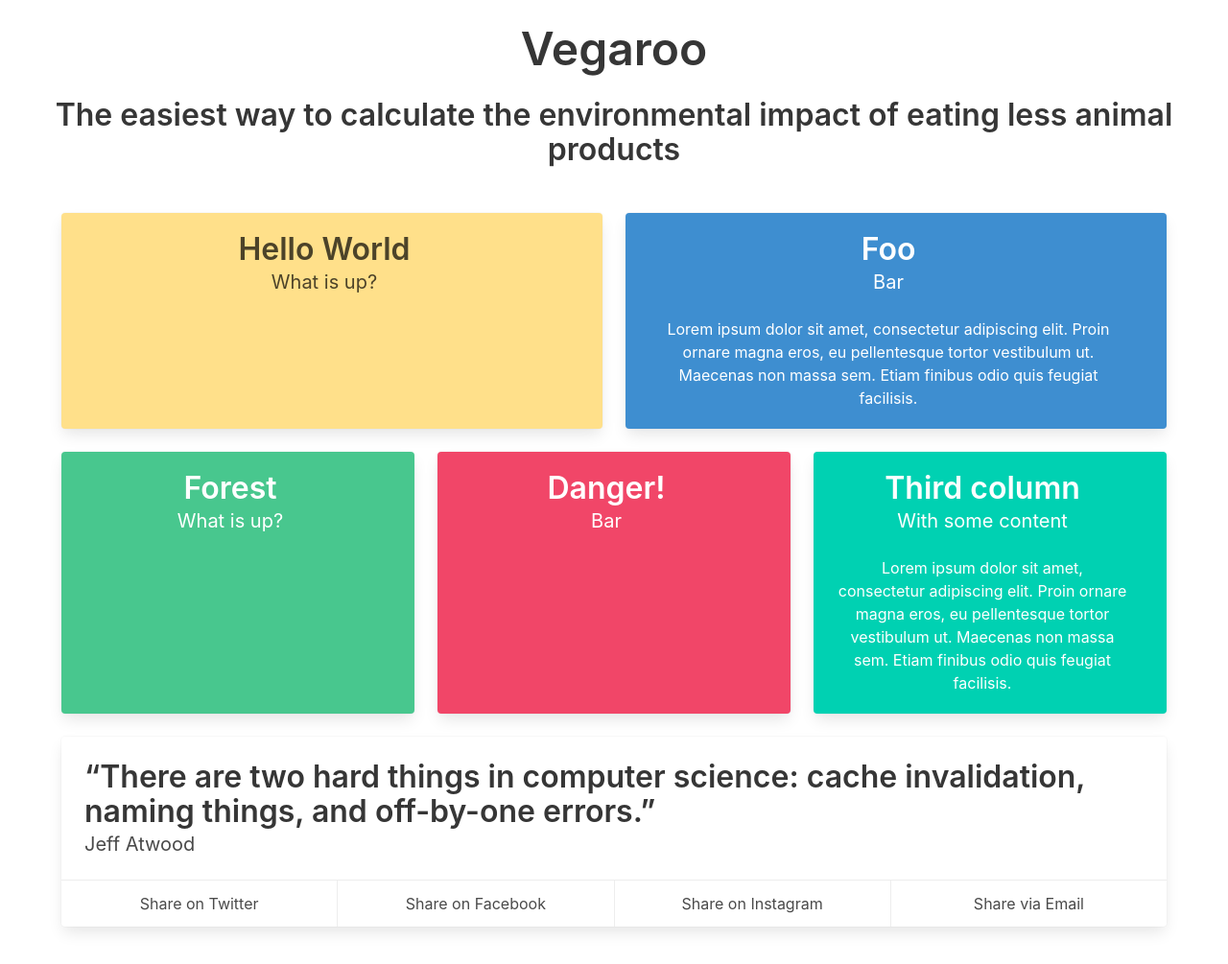
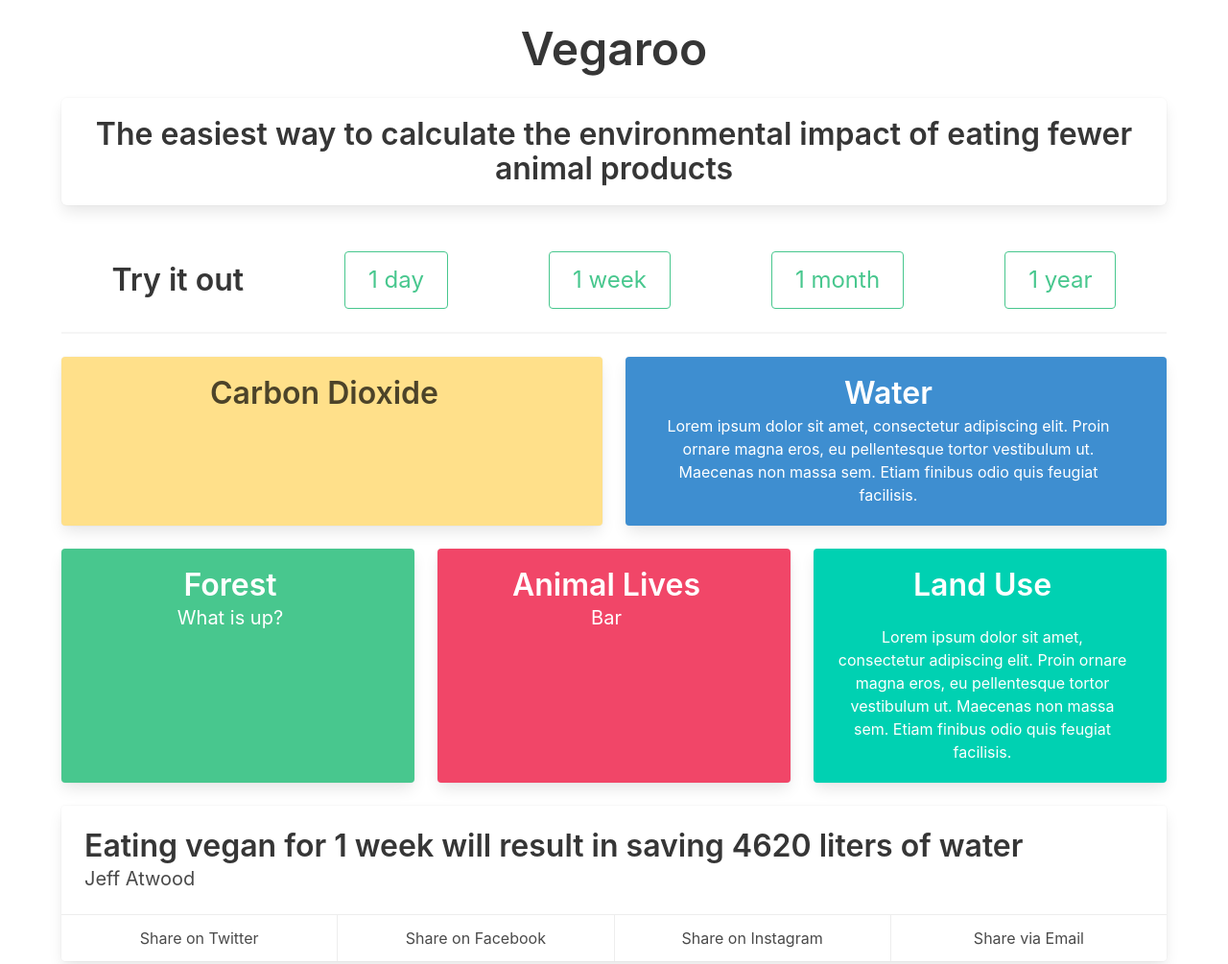
Before and after one commit to mattmorgante/vue, a plain HTML site: page home.html in a window 1280 px wide. Shown: the top 1005 px of the page at 96% size. Drawn offline with nearby package versions, Linux system fonts and the light colour scheme.

Commit message:
buttons and header

```diff
--- a/home.html
+++ b/home.html
@@ -10,22 +10,51 @@
 </head>
 <body>
 <br>
+<div class="container">
 <h1 class="title is-1 has-text-centered">Vegaroo</h1>
-<h3 class="title is-3 has-text-centered">The easiest way to calculate the environmental impact of eating less animal products</h3>
+<div class="box">
+  <h3 class="title is-3 has-text-centered">The easiest way to calculate the environmental impact of eating fewer animal products</h3>
+</div>
 <br>
 
-<div class="container">
+
+  <nav class="level">
+    <div class="level-item has-text-centered">
+      <h3 class="title is-3">Try it out</h3>
+    </div>
+    <div class="level-item has-text-centered">
+      <a class="button is-success is-outlined is-large">
+          1 day
+      </a>
+    </div>
+    <div class="level-item has-text-centered">
+      <a class="button is-success is-outlined is-large">
+          1 week
+      </a>
+    </div>
+    <div class="level-item has-text-centered">
+      <a class="button is-success is-outlined is-large">
+          1 month
+      </a>
+    </div>
+    <div class="level-item has-text-centered">
+      <a class="button is-success is-outlined is-large">
+          1 year
+      </a>
+    </div>
+  </nav>
+
+  <hr>
   <div class="tile is-ancestor">
     <div class="tile is-parent">
       <article class="tile is-child box notification is-warning has-text-centered">
-        <p class="title">Hello World</p>
-        <p class="subtitle">What is up?</p>
+        <p class="title">Carbon Dioxide</p>
       </article>
     </div>
     <div class="tile is-parent">
       <article class="tile is-child box notification is-info has-text-centered">
-        <p class="title">Foo</p>
-        <p class="subtitle">Bar</p>
+        <p class="title">Water</p>
+        <p class="subtitle"></p>
         <p>Lorem ipsum dolor sit amet, consectetur adipiscing elit. Proin ornare magna eros, eu pellentesque tortor vestibulum ut. Maecenas non massa sem. Etiam finibus odio quis feugiat facilisis.</p>
       </article>
     </div>
@@ -41,14 +70,13 @@
     </div>
     <div class="tile is-parent">
       <article class="tile is-child box notification has-text-centered is-danger">
-        <p class="title">Danger!</p>
+        <p class="title">Animal Lives</p>
         <p class="subtitle">Bar</p>
       </article>
     </div>
     <div class="tile is-parent">
       <article class="tile is-child box notification has-text-centered is-primary">
-        <p class="title">Third column</p>
-        <p class="subtitle">With some content</p>
+        <p class="title">Land Use</p>
         <div class="content">
           <p>Lorem ipsum dolor sit amet, consectetur adipiscing elit. Proin ornare magna eros, eu pellentesque tortor vestibulum ut. Maecenas non massa sem. Etiam finibus odio quis feugiat facilisis.</p>
         </div>
@@ -60,7 +88,7 @@
   <div class="card">
     <div class="card-content">
       <p class="title">
-        “There are two hard things in computer science: cache invalidation, naming things, and off-by-one errors.”
+        Eating vegan for 1 week will result in saving 4620 liters of water
       </p>
       <p class="subtitle">
         Jeff Atwood
```
